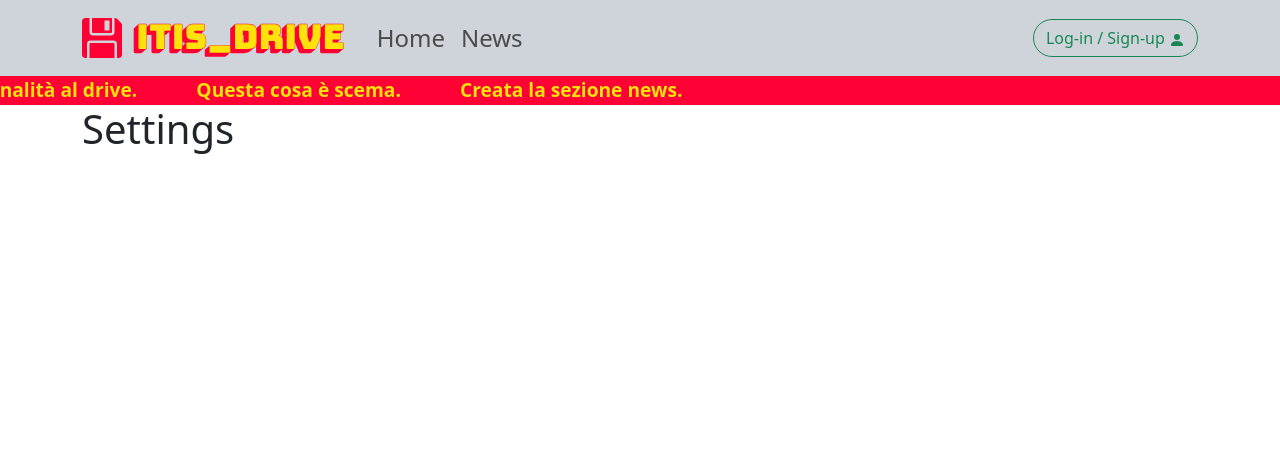
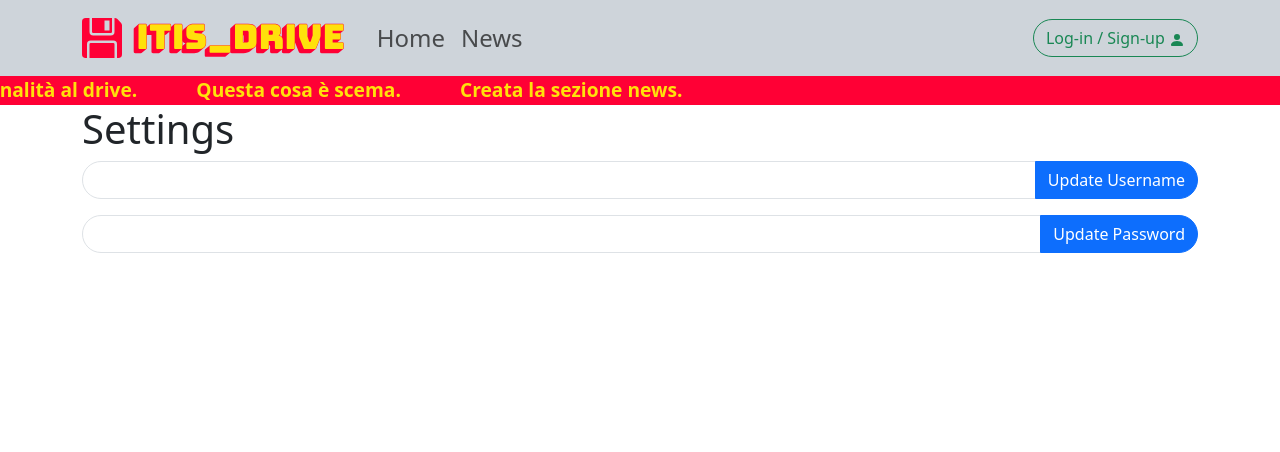
Before and after one commit to ghrlcu06e20l500g/ITIS_Drive, a Flask app: page /settings in a window 1280 px wide. Shown: the top 452 px of the page. Run offline with Flask 3, Linux system fonts and the light colour scheme.

Commit message:
Added logic to update username and password

```diff
--- a/main.py
+++ b/main.py
@@ -35,14 +35,39 @@
             app.add_url_rule("/settings", view_func = self.settings)
             app.add_url_rule("/settings/update_username", view_func = self.update_username, methods = ["POST"])
             app.add_url_rule("/settings/update_password", view_func = self.update_password, methods = ["POST"])
+            self.message = None
         def settings(self):
             return render_template("settings.html",
                 user = session.get("user"),
-                articles = get_articles()
+                articles = get_articles(),
+                message = self.message
             )
         def update_username(self):
+            old_name: str = session.get("user")["username"]
+            new_name: str = request.form["username"]
+
+            if old_name == new_name:
+                self.message = { "type": "info", "text": "That's already your username. :D"}
+                return redirect(url_for("settings"))
+            if query.run(f"SELECT * FROM users WHERE username = '{old_name}'", query.Mode.FETCH_ONE):
+                self.message = { "type": "danger", "text": "User already exists. D:"}
+                return redirect(url_for("settings"))
+
+            session["user"] = {"username": new_name, "password": session.get("user")["password"]}
+            query.run(f"UPDATE users SET username = '{new_name}' WHERE username = '{old_name}'")
+            self.message = { "type": "info", "text": "Username updated. :D"}
             return redirect(url_for("settings"))
         def update_password(self):
+            name: str = session.get("user")["username"]
+            password: str = request.form["password"]
+
+            if session.get("user")["password"] == password:
+                self.message = { "type": "info", "text": "That's already your password. ;D"}
+                return redirect(url_for("settings"))
+
+            session["user"] = {"username": session.get("user")["username"], "password": password}
+            query.run(f"UPDATE users SET password = '{password}' WHERE username = '{name}'")
+            self.message = { "type": "info", "text": "Password updated. :D"}
             return redirect(url_for("settings"))
     class Login():
         def __init__(self, app):
--- a/static/index.css
+++ b/static/index.css
@@ -39,3 +39,8 @@
     border: none;
     box-shadow: 0px 0px 10px rgba(0, 0, 0, 0.25);
 }
+
+.alert {
+    border: none;
+    box-shadow: 0px 0px 10px rgba(0, 0, 0, 0.25);
+}
--- a/templates/base.html
+++ b/templates/base.html
@@ -17,7 +17,7 @@
                 <div class="container">
                     <a class="navbar-brand" href="{{ url_for('home') }}">
                         <img src="{{ url_for('static', filename='images/icon.svg')}}" style="height: 40px">
-                        <img src="{{ url_for('static', filename='images/title.svg') }}" style="height: 50px">
+                        <img src="{{ url_for('static', filename='images/title.svg') }}" style="height: 50px" alt="ITIS_Drive">
                     </a>
                     <button class="navbar-toggler" data-bs-toggle="collapse" data-bs-target="#navbar-collapsed-content">
                         <span class="navbar-toggler-icon"></span>
--- a/templates/home.html
+++ b/templates/home.html
@@ -47,10 +47,4 @@
         pubblico, gratuito ed accessibile. Si sconsiglia tuttavia l'utilizzo effettivo della piattaforma per file importanti
         dato che è principalmente dimostrativa.
     </p>
-
-    <p>
-        Benvenutə a ITIS_Drive. Una piattaforma che rende lo spazio di archiviazione del server di ITIS E.Mattei Urbino
-        pubblico, gratuito ed accessibile. Si sconsiglia tuttavia l'utilizzo effettivo della piattaforma per file importanti
-        dato che è principalmente dimostrativa.
-    </p>
 {% endblock %}
--- a/templates/login.html
+++ b/templates/login.html
@@ -1,7 +1,7 @@
 {% extends "base.html" %}
 
 {% block content %}
-    {% if message %}<div class="alert alert-danger mt-2">{{ message }}</div>{% endif %}
+    {% if message %}<div class="alert alert-danger my-2">{{ message }}</div>{% endif %}
 
     <h1>Log-in / Sign-up </h1>
     <form action="/login/send_credentials" method="post" class="input-group">
--- a/templates/settings.html
+++ b/templates/settings.html
@@ -1,5 +1,15 @@
 {% extends "base.html" %}
 
 {% block content %}
+    {% if message %}<div class="alert alert-{{ message.type }} my-2">{{ message.text }}</div>{% endif %}
+
     <h1>Settings</h1>
+    <form class="input-group mb-3" action="settings/update_username" method="post">
+        <input type="text" class="form-control rounded-start-pill" name="username">
+        <button type="submit" class="btn btn-primary rounded-end-pill">Update Username</button>
+    </form>
+    <form class="input-group" action="settings/update_password" method="post">
+        <input type="text" class="form-control rounded-start-pill" name="password">
+        <button type="submit" class="btn btn-primary rounded-end-pill">Update Password</button>
+    </form>
 {% endblock %}
```
Also changed, not shown: storage/a/ponte di graetz.png (deleted), users.db.
